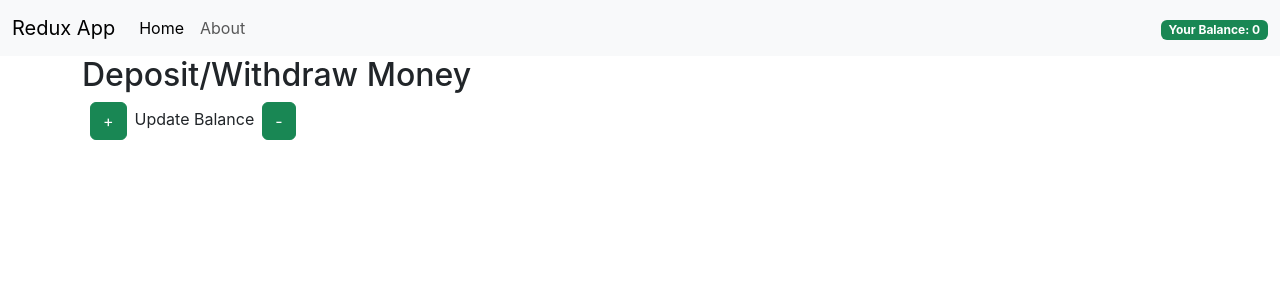
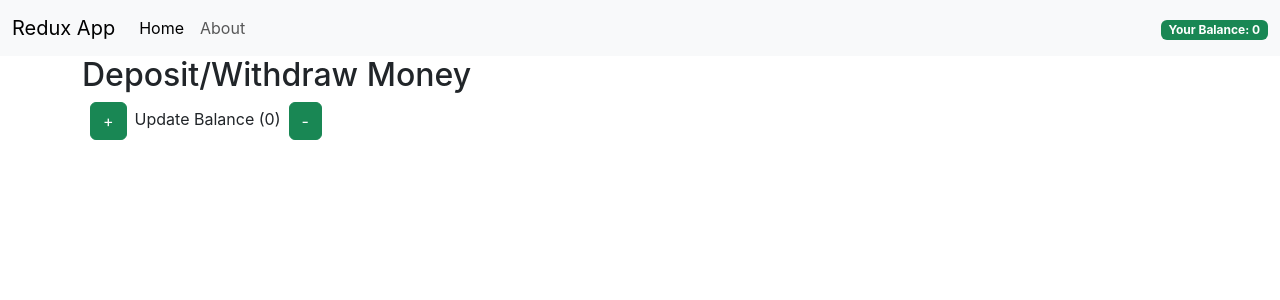
Before and after one commit to Pranay-Rokade/Redux-App, a React (Create React App) app: page / in a window 1280 px wide. Shown: the top 300 px of the page. Built offline with nearby package versions, Linux system fonts and the light colour scheme.

Commit message:
Updated state from a different component

```diff
--- a/src/components/Navbar.js
+++ b/src/components/Navbar.js
@@ -21,7 +21,7 @@ const Navbar = () => {
                 </li>
             </ul>
             <div>
-              <span class="badge text-bg-success">Your Balance: {amount}</span>            </div>
+              <span className="badge text-bg-success">Your Balance: {amount}</span>            </div>
             </div>
         </div>
         </nav>
--- a/src/components/Shop.js
+++ b/src/components/Shop.js
@@ -1,12 +1,19 @@
 import React from 'react'
+import { useDispatch, useSelector } from 'react-redux'
+import { bindActionCreators } from 'redux';
+import { actionCreators } from '../state/index';
 
 const Shop = () => {
+  const dispatch = useDispatch();
+  const { depositMoney, withdrawMoney } = bindActionCreators(actionCreators, dispatch);
+  const balance = useSelector(state => state.amount);
+
   return (
     <div>
-        <h2>Deposit/Withdraw Money</h2>
-      <button className="btn btn-success mx-2">+</button>
-      Update Balance
-      <button className="btn btn-success mx-2">-</button>
+      <h2>Deposit/Withdraw Money</h2>
+      <button className="btn btn-success mx-2" onClick={()=>{depositMoney(100)}}>+</button>
+      Update Balance ({balance})
+      <button className="btn btn-success mx-2" onClick={()=>{withdrawMoney(100)}}>-</button>
     </div>
   )
 }
```
